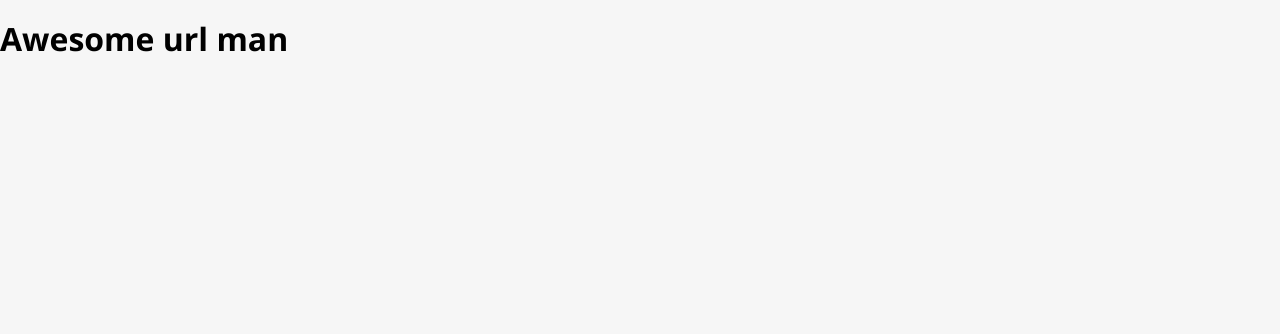
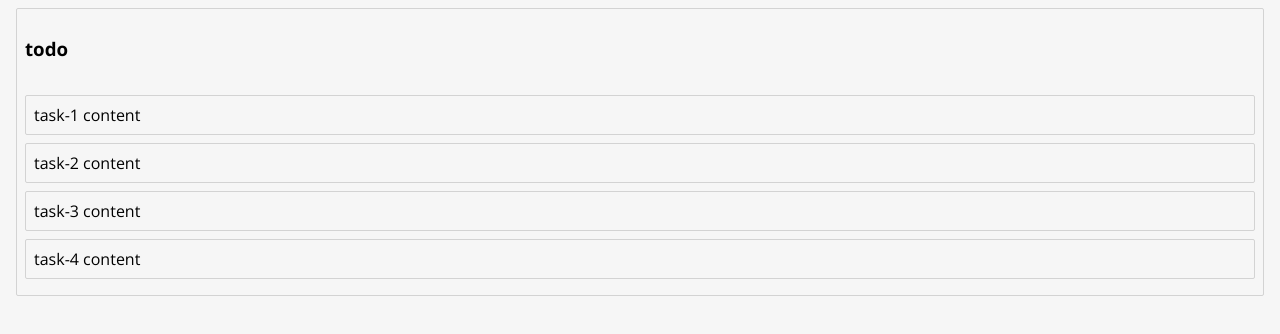
Before and after one commit to SeanningTatum/super-os, a Next.js app: page /board in a window 1280 px wide. Shown: the top 334 px of the page. Built offline with nearby package versions, Linux system fonts and the light colour scheme.

Commit message:
added css reset, fixed styling, started on dnd

```diff
--- /dev/null
+++ b/components/Board/Column.js
@@ -0,0 +1,29 @@
+import React from 'react'
+import styled from 'styled-components'
+
+import Task from './Task'
+
+const Container = styled.div`
+  margin: 8px;
+  border: 1px solid lightgrey;
+  border-radius: 2px;
+`
+const Title = styled.h3`
+  padding: 8px;
+`
+const TaskList = styled.div`
+  padding: 8px;
+`
+
+const Column = ({column, tasks}) => (
+  <Container>
+    <Title>{column.title}</Title>
+    <TaskList>
+      {tasks.map(task => (
+        <Task key={task.id} task={task} />
+      ))}
+    </TaskList>
+  </Container>
+)
+
+export default Column
--- /dev/null
+++ b/components/Board/Task.js
@@ -0,0 +1,13 @@
+import React from 'react'
+import styled from 'styled-components'
+
+const Container = styled.div`
+  border: 1px solid lightgrey;
+  padding: 8px;
+  margin-bottom: 8px;
+  border-radius: 2px;
+`
+
+const Task = ({task}) => <Container>{task.content}</Container>
+
+export default Task
--- /dev/null
+++ b/next.config.js
@@ -0,0 +1,3 @@
+const withCSS = require('@zeit/next-css')
+
+module.exports = withCSS()
--- a/package.json
+++ b/package.json
@@ -9,9 +9,11 @@
     "start": "NODE_ENV=production node server.js"
   },
   "dependencies": {
+    "@atlaskit/css-reset": "^3.0.2",
     "@fortawesome/fontawesome-svg-core": "^1.2.6",
     "@fortawesome/free-solid-svg-icons": "^5.4.1",
     "@fortawesome/react-fontawesome": "^0.1.3",
+    "@zeit/next-css": "^1.0.1",
     "apollo-boost": "^0.1.6",
     "apollo-link-context": "^1.0.8",
     "cookie": "^0.3.1",
--- a/pages/_app.js
+++ b/pages/_app.js
@@ -1,6 +1,7 @@
 import React from 'react'
 import Head from 'next/head'
 import App, {Container} from 'next/app'
+import '@atlaskit/css-reset'
 import {ApolloProvider} from 'react-apollo'
 import {ThemeProvider} from 'styled-components'
 import {library} from '@fortawesome/fontawesome-svg-core'
@@ -26,7 +27,7 @@ class MyApp extends App {
   render() {
     const {Component, pageProps, apolloClient} = this.props
     const cssFiles = [
-      'https://unpkg.com/normalize.css@5.0.0/normalize.css',
+      // 'https://unpkg.com/normalize.css@5.0.0/normalize.css',
       'https://fonts.googleapis.com/css?family=Open+Sans:400,700,800',
     ]
     return (
@@ -38,7 +39,6 @@ class MyApp extends App {
           ))}
           <style>{`
               * {
-                margin: 0;
                 font-family: 'Open Sans', sans-serif;
                 box-sizing: border-box;
               }
--- a/pages/board/index.js
+++ b/pages/board/index.js
@@ -1,5 +1,23 @@
-import React, {Fragment} from 'react'
-import PropTypes from 'prop-types'
-import Head from 'next/head'
+import React, {Component, Fragment} from 'react'
+// import PropTypes from 'prop-types'
+// import Head from 'next/head'
 
-export default () => <h1>Awesome url man</h1>
+import initialData from '../../utils/initData'
+import Column from '../../components/Board/Column'
+
+class Board extends Component {
+  state = initialData
+
+  render() {
+    const {state} = this
+
+    return this.state.columnOrder.map(columnID => {
+      const column = state.columns[columnID]
+      const tasks = column.taskIds.map(taskID => state.tasks[taskID])
+
+      return <Column key={columnID} column={column} tasks={tasks} />
+    })
+  }
+}
+
+export default Board
--- /dev/null
+++ b/utils/initData.js
@@ -0,0 +1,19 @@
+const initialData = {
+  tasks: {
+    'task-1': {id: 'task-1', content: 'task-1 content'},
+    'task-2': {id: 'task-2', content: 'task-2 content'},
+    'task-3': {id: 'task-3', content: 'task-3 content'},
+    'task-4': {id: 'task-4', content: 'task-4 content'},
+  },
+  columns: {
+    'column-1': {
+      id: 'column-1',
+      title: 'todo',
+      taskIds: ['task-1', 'task-2', 'task-3', 'task-4'],
+    },
+  },
+  // Facilitate ordering of columns
+  columnOrder: ['column-1'],
+}
+
+export default initialData
```
Also changed, not shown: components/Dashboard/Sidenav.js (+6 -2 lines), 1 other file (tests, documents, lock files or other folders).
